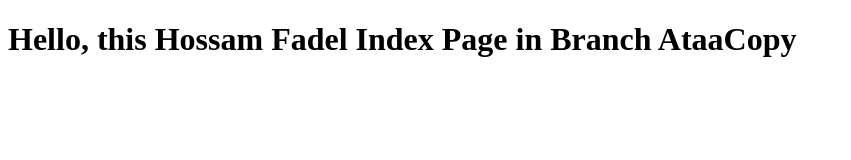
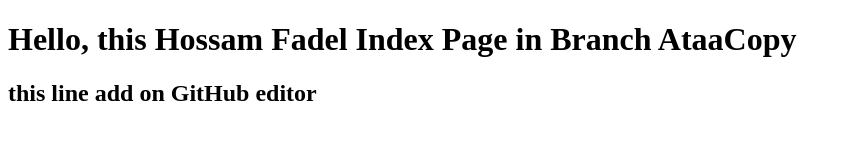
Before and after one commit to enghasankaya/ataa, a plain HTML site: page index.html in a window 1280 px wide. Shown: the whole page, without its empty margins (0-851 px from the left). Drawn offline with Linux system fonts and the light colour scheme.

Commit message:
Update index.html
add new line h2

```diff
--- a/index.html
+++ b/index.html
@@ -7,6 +7,7 @@
 </head>
 <body>
     <h1>Hello, this Hossam Fadel Index Page in Branch AtaaCopy</h1>
+    <h2>this line add on GitHub editor</h2>
     <script src="app.js"></script>
 
 </body>
```
